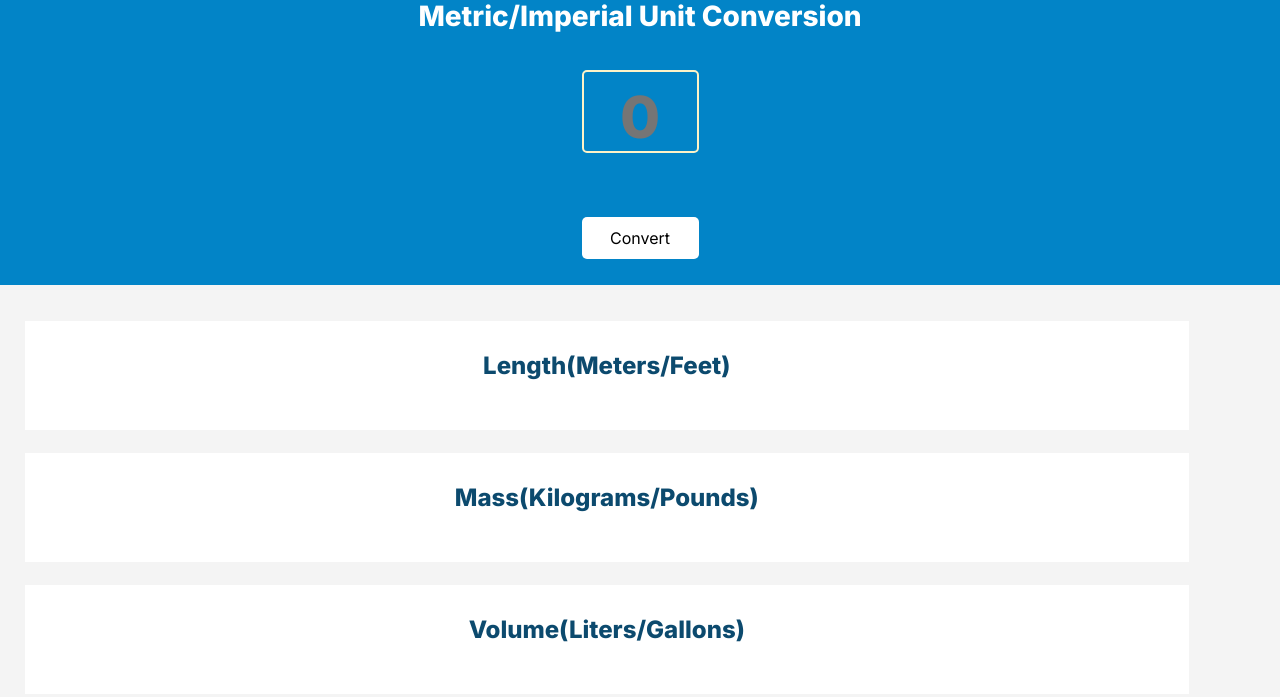
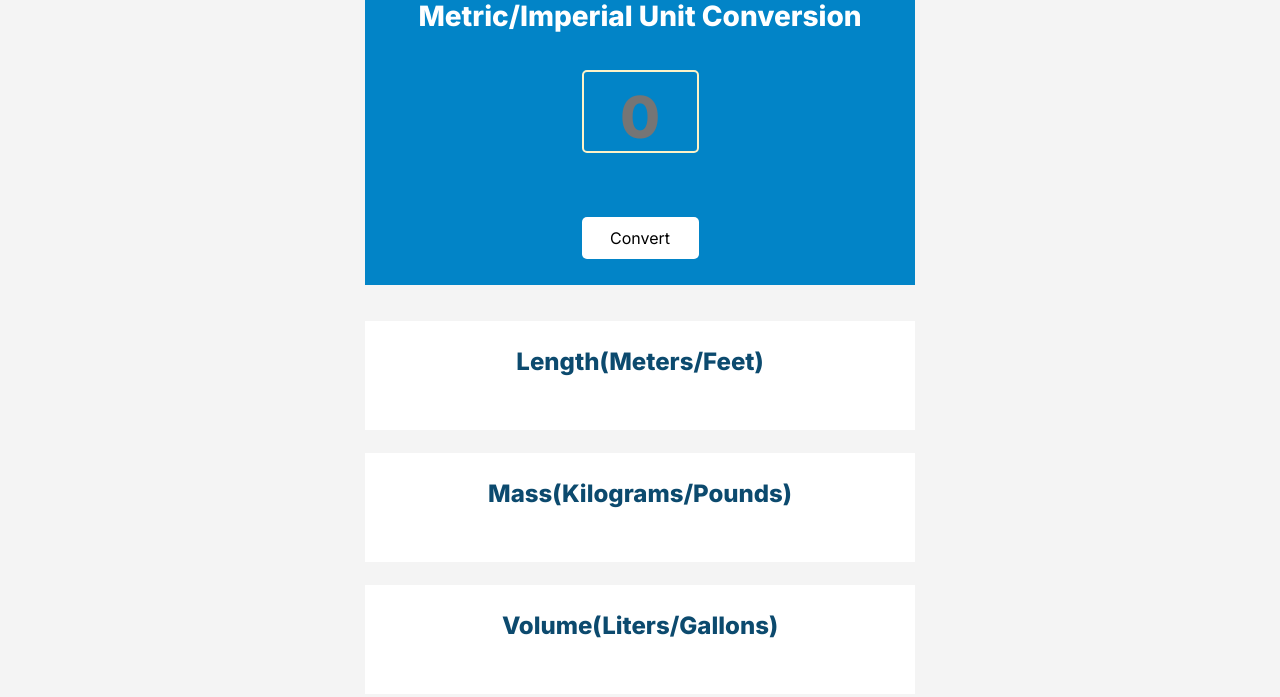
Before and after one commit to kevmill29/unit-metric-imperial--converter, a website: page index.html in a window 1280 px wide. Drawn offline with nearby package versions, Linux system fonts and the light colour scheme.

Commit message:
Update index.css

```diff
--- a/index.css
+++ b/index.css
@@ -5,27 +5,49 @@
 }
 
 html, body {
-   width: 550px;
-height: 729px;
   font-family: 'Inter', sans-serif;
   background-color: #F4F4F4;
-  margin: 0;
+  margin: 0 auto;
 }
 
 /* General Styling */
 
 .container{
      background-color: #0284C7;
-    width:100vw;
+    width:550px;
     height: 285px;
 left:0;
 right:0;
-margin: 0 auto 34px auto;
+margin: 0 auto;
 text-align: center;
 color: white;
 display: flex;
 flex-direction: column;
 }
+
+section .conversion{
+    display: flex;
+    flex-direction: column;
+    justify-content: center;
+    align-items: center;
+padding: 0;
+width: 550px;
+
+}
+
+.conversion {
+background-color: #FFFFFF;
+width: 500px;
+height: 108.57px;
+margin-right: auto;
+margin-left: auto;
+text-align: center;
+left:0;
+right: 0;
+padding: 0 0 20px 0;
+ line-height: 1.1em;
+}
+
 
 input {
     margin: auto;
@@ -44,6 +66,7 @@ font-size: 58px;
 line-height: 24px;
 text-align: center;
 }
+
 /* Chrome, Safari, Edge, Opera */
 input::-webkit-outer-spin-button,
 input::-webkit-inner-spin-button {
@@ -65,9 +88,32 @@ button{
     border-radius: 5px;
     border: none;
     font-size: 16px;
+    transition: all 0.2s ease-in-out;
 }
 
-/* Typology Section */
+button:active, button:hover { /*Clicked and held*/
+width: 125px;
+height: 45px;
+  box-shadow: 0px 2px 4px whitesmoke;
+    transition: 0.5s;
+}
+
+
+
+ .length-div{
+    margin-top: 36px;
+}
+
+.mass-div,  .length-div{
+    margin-bottom: 23.43px;
+
+}
+
+ .volume-div{
+    margin-bottom: 35.43px;
+}
+
+/* Text Styling */
 
 p{
     color: #353535;
@@ -75,31 +121,13 @@ p{
     margin-top: 10px;
 }
 
-.conversion {
-background-color: #FFFFFF;
-width: 90.9vw;
-height: 108.57px;
-margin-left:25px;
-margin-right:25px;
-text-align: center;
-}
+h2{
+    padding-top: 20px;
+    color: #0C4A6E;
+    padding-bottom: 18px;
 
-h2{
-    padding-top: 31px;
-    color: #0C4A6E;
 }
 
 h3{
     font-size: 28px;
 }
- .length-div{
-    margin-top: 36px;
-}
-
-.mass-div,  .length-div{
-    margin-bottom: 23.43px;
-}
-
- .volume-div{
-    margin-bottom: 0;
-}
```
